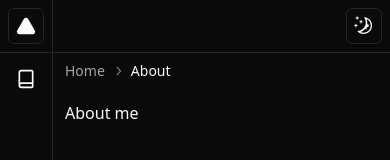
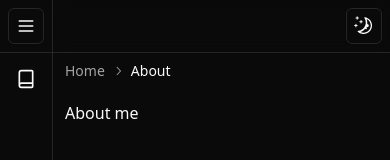
Before and after one commit to VivekGupta137/techblog, a Next.js app: page /about in a window 390 px wide. Shown: the top 160 px of the page. Built offline with nearby package versions, Linux system fonts and the light colour scheme.

Commit message:
added sidebar

```diff
--- a/src/components/Header.tsx
+++ b/src/components/Header.tsx
@@ -1,11 +1,14 @@
 import { ThemeToggle } from "./ThemeToggle";
+import MobileContents from "./MobileContents";
 
 const Header = () => {
-    return ( <div className="border-b h-[53px] sticky top-0 bg-background/95 backdrop-blur supports-[backdrop-filter]:bg-background/60 z-[1]">
-        <div className="absolute right-0 p-2">
-            <ThemeToggle />
-        </div>
-    </div> );
-}
+  return (
+    <div className="border-b h-[53px] sticky top-0 bg-background/95 backdrop-blur supports-[backdrop-filter]:bg-background/60 z-[1] flex items-center justify-end">
+      <div className=" p-2">
+        <ThemeToggle />
+      </div>
+    </div>
+  );
+};
 
 export default Header;
--- /dev/null
+++ b/src/components/MobileContents.tsx
@@ -0,0 +1,61 @@
+import { Menu, Package2, Triangle } from "lucide-react";
+import { Button } from "./ui/button";
+import { Sheet, SheetContent, SheetTrigger } from "./ui/sheet";
+import Link from "next/link";
+
+const MobileContents = () => {
+    return ( <div>
+        <Sheet>
+        <SheetTrigger asChild>
+          <Button
+            variant="outline"
+            size="icon"
+            className="shrink-0 md:hidden"
+          >
+            <Menu className="h-5 w-5" />
+            <span className="sr-only">Toggle navigation menu</span>
+          </Button>
+        </SheetTrigger>
+        <SheetContent side="left">
+        <nav className="grid gap-6 text-lg font-medium">
+            <Link
+              href="#"
+              className="flex items-center gap-2 text-lg font-semibold"
+            >
+              <Triangle className="h-6 w-6 fill-foreground rotate-180" />
+              <span className="sr-only">Acme Inc</span>
+            </Link>
+            <Link href="#" className="hover:text-foreground">
+              Dashboard
+            </Link>
+            <Link
+              href="#"
+              className="text-muted-foreground hover:text-foreground"
+            >
+              Orders
+            </Link>
+            <Link
+              href="#"
+              className="text-muted-foreground hover:text-foreground"
+            >
+              Products
+            </Link>
+            <Link
+              href="#"
+              className="text-muted-foreground hover:text-foreground"
+            >
+              Customers
+            </Link>
+            <Link
+              href="#"
+              className="text-muted-foreground hover:text-foreground"
+            >
+              Analytics
+            </Link>
+          </nav>
+        </SheetContent>
+      </Sheet>
+    </div> );
+}
+
+export default MobileContents;
--- a/src/components/left-sidebar.tsx
+++ b/src/components/left-sidebar.tsx
@@ -10,14 +10,18 @@ import {
   TooltipProvider,
   TooltipTrigger,
 } from "./ui/tooltip";
+import MobileContents from "./MobileContents";
 
 const LeftSidebar = () => {
   return (
     <TooltipProvider>
       <div className="fixed border-r inset-y h-full flex flex-col">
-        <div className="border-b p-2">
+        <div className="border-b p-2 md:hidden">
+          <MobileContents />
+        </div>
+        <div className="border-b p-2 hidden md:block">
           <Button variant="outline" size="icon" aria-label="Home">
-            <Triangle className="size-5 fill-foreground" />
+            <Triangle className="size-5 fill-foreground rotate-180" />
           </Button>
         </div>
 
```
